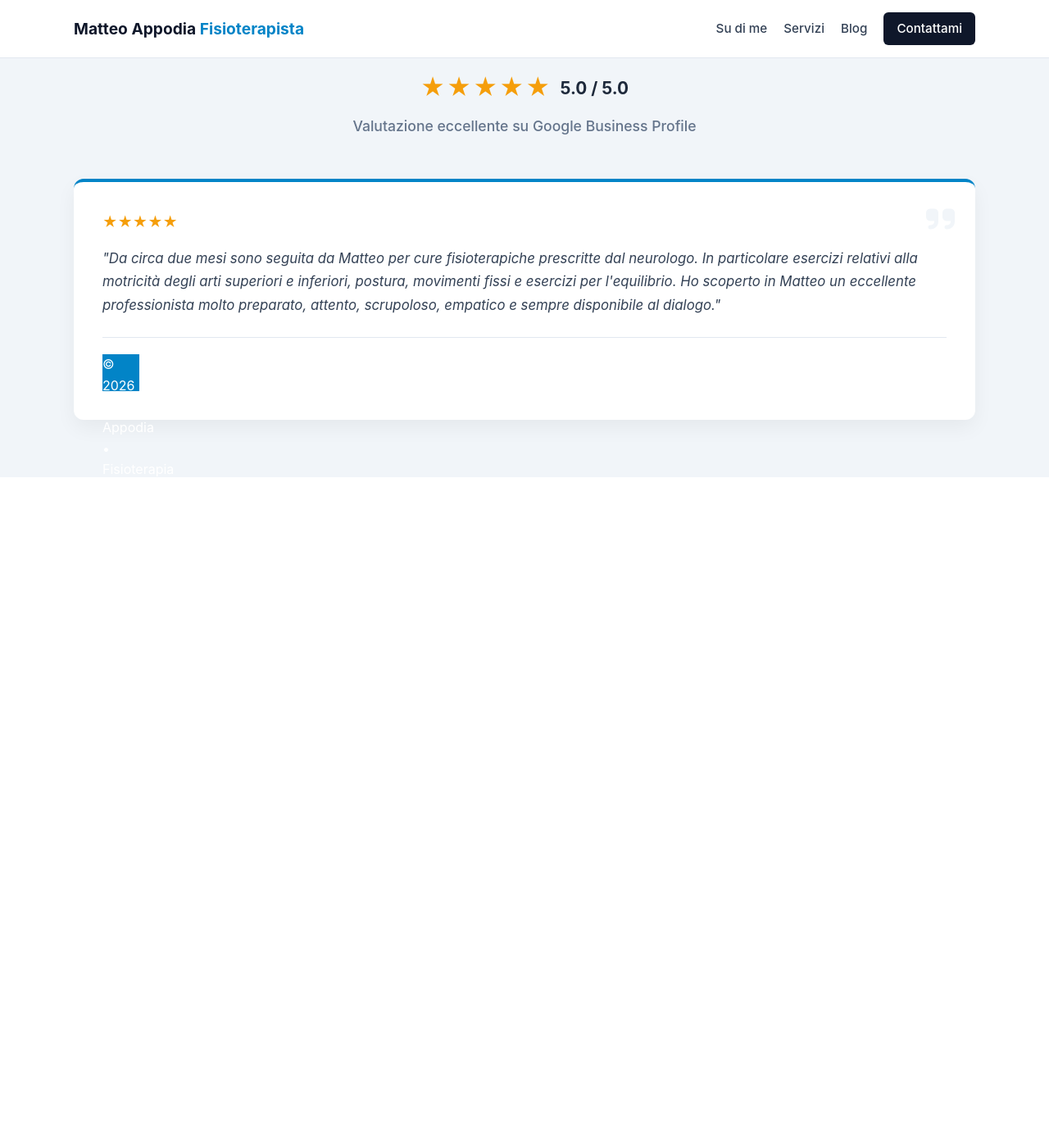
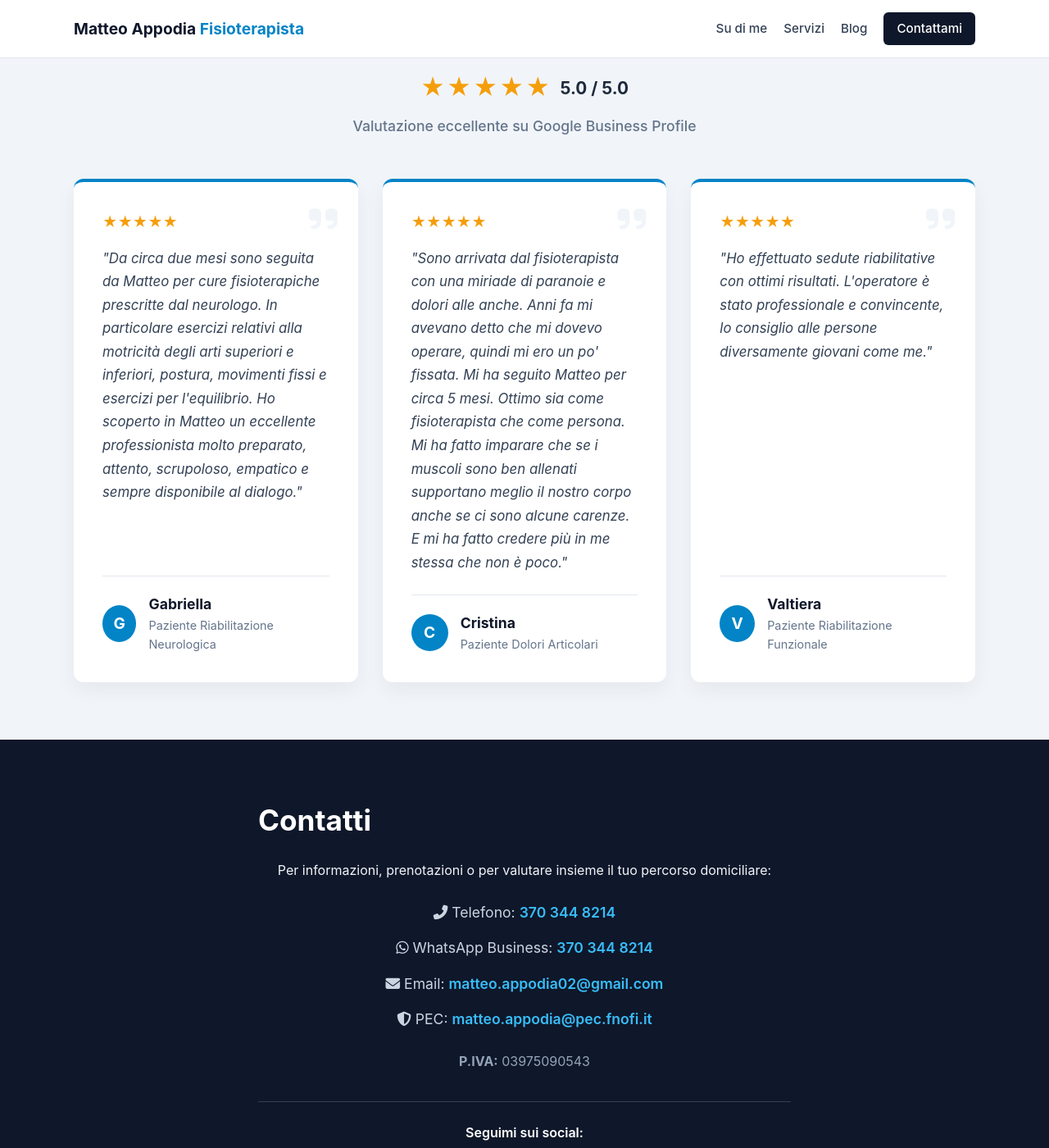
Before and after one commit to matteoappodia02-max/matteo-appodia-fisioterapista, a Jekyll site: the page built from index.html, in a window 1280 px wide and 1400 px high, scrolled down 4929 px. Shown: the whole window at 82% size. Built offline with Jekyll 4.4.1, drawn with Linux system fonts in a browser that asks for light colours; before the commit the page ends 5694 px from its top, so only the background shows below that.

Commit message:
Update index.html

```diff
--- a/index.html
+++ b/index.html
@@ -200,7 +200,6 @@ layout: default
 
     </div>
 </section>
-
 <!-- SEZIONE 7: RECENSIONI -->
 <section id="recensioni" class="section section-light" style="background-color: #f1f5f9;">
     <div class="container">
@@ -225,4 +224,71 @@ layout: default
                     </p>
                 </div>
                 <div style="border-top: 1px solid #e2e8f0; padding-top: 20px; display: flex; align-items: center; gap: 15px;">
-                    <div style="width: 45px; height: 45px; background: var(--accent); color: white; border-radius: 50
+                    <div style="width: 45px; height: 45px; background: var(--accent); color: white; border-radius: 50%; display: flex; align-items: center; justify-content: center; font-weight: bold; font-size: 1.2rem;">G</div>
+                    <div>
+                        <p style="font-weight: 700; color: var(--primary); margin: 0; font-size: 1.1rem;">Gabriella</p>
+                        <p style="color: #64748b; font-size: 0.9rem; margin: 0;">Paziente Riabilitazione Neurologica</p>
+                    </div>
+                </div>
+            </div>
+
+            <div style="background: #ffffff; padding: 35px; border-radius: 12px; box-shadow: 0 10px 25px rgba(0,0,0,0.05); position: relative; border-top: 4px solid var(--accent); display: flex; flex-direction: column; justify-content: space-between;">
+                <div>
+                    <i class="fas fa-quote-right" style="position: absolute; top: 25px; right: 25px; font-size: 2.5rem; color: #f1f5f9;"></i>
+                    <div style="color: #f59e0b; margin-bottom: 15px; font-size: 1.1rem;">★★★★★</div>
+                    <p style="color: #334155; font-size: 1.05rem; line-height: 1.7; font-style: italic; margin-bottom: 25px; position: relative; z-index: 1;">
+                        "Sono arrivata dal fisioterapista con una miriade di paranoie e dolori alle anche. Anni fa mi avevano detto che mi dovevo operare, quindi mi ero un po' fissata. Mi ha seguito Matteo per circa 5 mesi. Ottimo sia come fisioterapista che come persona. Mi ha fatto imparare che se i muscoli sono ben allenati supportano meglio il nostro corpo anche se ci sono alcune carenze. E mi ha fatto credere più in me stessa che non è poco."
+                    </p>
+                </div>
+                <div style="border-top: 1px solid #e2e8f0; padding-top: 20px; display: flex; align-items: center; gap: 15px;">
+                    <div style="width: 45px; height: 45px; background: var(--accent); color: white; border-radius: 50%; display: flex; align-items: center; justify-content: center; font-weight: bold; font-size: 1.2rem;">C</div>
+                    <div>
+                        <p style="font-weight: 700; color: var(--primary); margin: 0; font-size: 1.1rem;">Cristina</p>
+                        <p style="color: #64748b; font-size: 0.9rem; margin: 0;">Paziente Dolori Articolari</p>
+                    </div>
+                </div>
+            </div>
+
+            <div style="background: #ffffff; padding: 35px; border-radius: 12px; box-shadow: 0 10px 25px rgba(0,0,0,0.05); position: relative; border-top: 4px solid var(--accent); display: flex; flex-direction: column; justify-content: space-between;">
+                <div>
+                    <i class="fas fa-quote-right" style="position: absolute; top: 25px; right: 25px; font-size: 2.5rem; color: #f1f5f9;"></i>
+                    <div style="color: #f59e0b; margin-bottom: 15px; font-size: 1.1rem;">★★★★★</div>
+                    <p style="color: #334155; font-size: 1.05rem; line-height: 1.7; font-style: italic; margin-bottom: 25px; position: relative; z-index: 1;">
+                        "Ho effettuato sedute riabilitative con ottimi risultati. L'operatore è stato professionale e convincente, lo consiglio alle persone diversamente giovani come me."
+                    </p>
+                </div>
+                <div style="border-top: 1px solid #e2e8f0; padding-top: 20px; display: flex; align-items: center; gap: 15px;">
+                    <div style="width: 45px; height: 45px; background: var(--accent); color: white; border-radius: 50%; display: flex; align-items: center; justify-content: center; font-weight: bold; font-size: 1.2rem;">V</div>
+                    <div>
+                        <p style="font-weight: 700; color: var(--primary); margin: 0; font-size: 1.1rem;">Valtiera</p>
+                        <p style="color: #64748b; font-size: 0.9rem; margin: 0;">Paziente Riabilitazione Funzionale</p>
+                    </div>
+                </div>
+            </div>
+
+        </div>
+    </div>
+</section>
+
+<!-- SEZIONE 8: CONTATTI -->
+<section id="contatti" class="section section-dark">
+    <div class="container contatti-content">
+        <h2>Contatti</h2>
+        <p>Per informazioni, prenotazioni o per valutare insieme il tuo percorso domiciliare:</p>
+        <ul class="contact-list-dark">
+            <li><i class="fas fa-phone-alt"></i> Telefono: <a href="tel:+393703448214">370 344 8214</a></li>
+            <li><i class="fab fa-whatsapp"></i> WhatsApp Business: <a href="https://wa.me/393703448214" target="_blank">370 344 8214</a></li>
+            <li><i class="fas fa-envelope"></i> Email: <a href="mailto:matteo.appodia02@gmail.com">matteo.appodia02@gmail.com</a></li>
+            <li><i class="fas fa-shield-alt"></i> PEC: <a href="mailto:matteo.appodia@pec.fnofi.it">matteo.appodia@pec.fnofi.it</a></li>
+        </ul>
+        <p class="piva-dark"><strong>P.IVA:</strong> 03975090543</p>
+
+      <div class="social-links-dark">
+            <p>Seguimi sui social:</p>
+            <div class="social-icons">
+                <a href="https://www.instagram.com/matteoappodia.fisio" target="_blank" class="social-btn instagram"><i class="fab fa-instagram"></i> Instagram</a>
+                <a href="https://www.facebook.com/profile.php?id=61594135315527" target="_blank" class="social-btn facebook"><i class="fab fa-facebook-f"></i> Facebook</a>
+            </div>
+        </div>
+    </div>
+</section>
```
